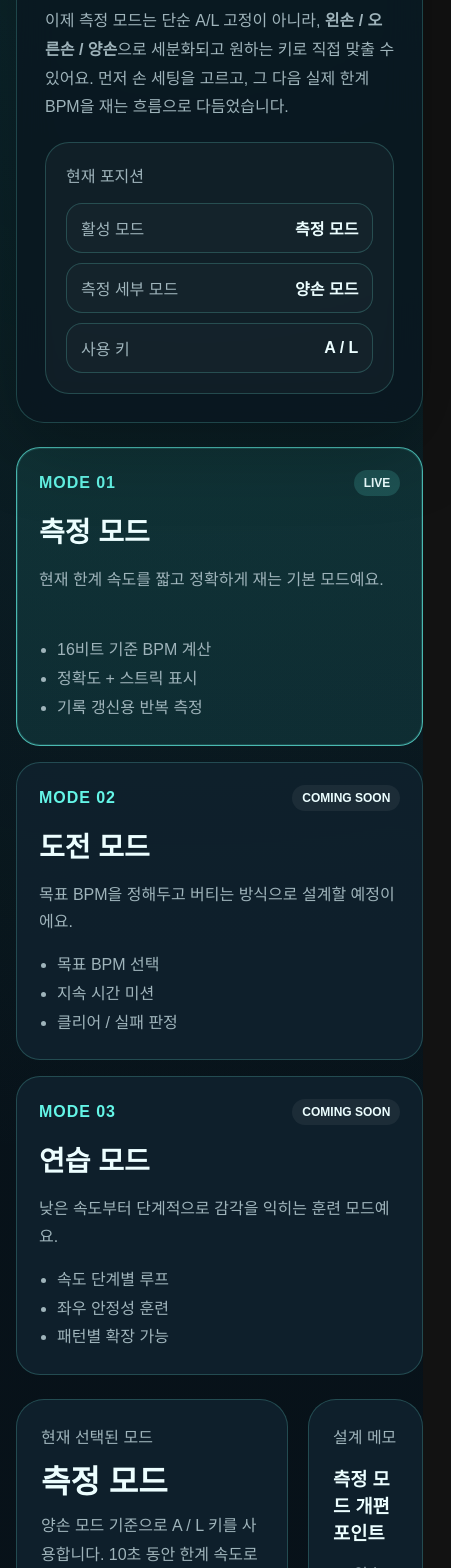
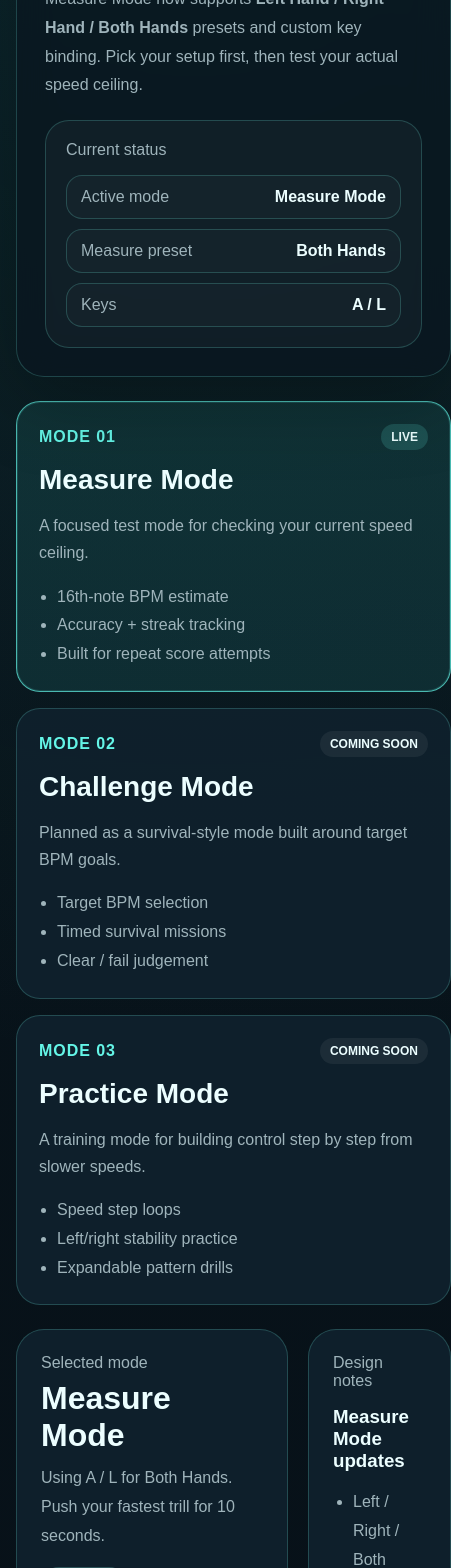
Before and after one commit to miku-agent/06_trill-lab, a Next.js app: page / in a window 390 px wide. Shown: the part 200-1768 px from the top of the page, 451 px wide, since content can reach past the window. Built offline with nearby package versions, Linux system fonts and the light colour scheme.

Commit message:
feat: add english key capture ui

```diff
--- a/src/app/page.tsx
+++ b/src/app/page.tsx
@@ -38,46 +38,46 @@ const MODE_CARDS: ModeCard[] = [
   {
     key: "measure",
     eyebrow: "MODE 01",
-    title: "측정 모드",
-    description: "현재 한계 속도를 짧고 정확하게 재는 기본 모드예요.",
+    title: "Measure Mode",
+    description: "A focused test mode for checking your current speed ceiling.",
     status: "LIVE",
-    bullets: ["16비트 기준 BPM 계산", "정확도 + 스트릭 표시", "기록 갱신용 반복 측정"],
+    bullets: ["16th-note BPM estimate", "Accuracy + streak tracking", "Built for repeat score attempts"],
   },
   {
     key: "challenge",
     eyebrow: "MODE 02",
-    title: "도전 모드",
-    description: "목표 BPM을 정해두고 버티는 방식으로 설계할 예정이에요.",
+    title: "Challenge Mode",
+    description: "Planned as a survival-style mode built around target BPM goals.",
     status: "COMING SOON",
-    bullets: ["목표 BPM 선택", "지속 시간 미션", "클리어 / 실패 판정"],
+    bullets: ["Target BPM selection", "Timed survival missions", "Clear / fail judgement"],
   },
   {
     key: "practice",
     eyebrow: "MODE 03",
-    title: "연습 모드",
-    description: "낮은 속도부터 단계적으로 감각을 익히는 훈련 모드예요.",
+    title: "Practice Mode",
+    description: "A training mode for building control step by step from slower speeds.",
     status: "COMING SOON",
-    bullets: ["속도 단계별 루프", "좌우 안정성 훈련", "패턴별 확장 가능"],
+    bullets: ["Speed step loops", "Left/right stability practice", "Expandable pattern drills"],
   },
 ];
 
 const MEASURE_PRESETS: MeasurePreset[] = [
   {
     key: "left",
-    title: "왼손 모드",
-    description: "왼손 두 키로 한손 트릴을 측정해요.",
+    title: "Left Hand",
+    description: "Measure a one-hand trill using two left-hand keys.",
     defaultKeys: ["A", "S"],
   },
   {
     key: "right",
-    title: "오른손 모드",
-    description: "오른손 두 키로 한손 트릴을 측정해요.",
+    title: "Right Hand",
+    description: "Measure a one-hand trill using two right-hand keys.",
     defaultKeys: ["K", "L"],
   },
   {
     key: "both",
-    title: "양손 모드",
-    description: "좌/우 손 분리 키로 일반적인 교대 트릴을 측정해요.",
+    title: "Both Hands",
+    description: "Measure a standard alternating trill with split left/right keys.",
     defaultKeys: ["A", "L"],
   },
 ];
@@ -87,7 +87,20 @@ function formatPercent(value: number) {
 }
 
 function normalizeKey(value: string) {
-  return value.trim().slice(0, 1).toUpperCase();
+  if (value === " ") return "SPACE";
+  if (value === "Escape") return "ESC";
+  if (value === "ArrowUp") return "↑";
+  if (value === "ArrowDown") return "↓";
+  if (value === "ArrowLeft") return "←";
+  if (value === "ArrowRight") return "→";
+  if (value === "Control") return "CTRL";
+  if (value === "Shift") return "SHIFT";
+  if (value === "Alt") return "ALT";
+  if (value === "Meta") return "CMD";
+  if (value === "Enter") return "ENTER";
+  if (value === "Tab") return "TAB";
+  if (value === "Backspace") return "BACKSPACE";
+  return value.trim().toUpperCase();
 }
 
 function getPresetConfig(variant: MeasureVariant) {
@@ -123,32 +136,32 @@ export default function HomePage() {
 
   const helperText = useMemo(() => {
     if (selectedMode !== "measure") {
-      return "이 모드는 아직 레이아웃만 잡혀 있어요. 먼저 측정 모드로 감을 확인해보세요.";
+      return "This mode is still a layout stub. Try Measure Mode first.";
     }
 
     if (keyCaptureTarget) {
       return keyCaptureTarget === "primary"
-        ? "첫 번째 키를 기다리는 중이에요. 원하는 키를 하나 눌러주세요."
-        : "두 번째 키를 기다리는 중이에요. 원하는 키를 하나 눌러주세요.";
+        ? "Listening for the primary key. Press any key now. Press ESC to cancel."
+        : "Listening for the secondary key. Press any key now. Press ESC to cancel.";
     }
 
     if (!hasValidKeyConfig) {
-      return "서로 다른 두 키를 설정해야 측정을 시작할 수 있어요.";
+      return "Choose two different keys before starting the test.";
     }
 
     if (sessionState === "countdown") {
-      return `준비... ${countdownLeft}초 후 측정 시작`;
+      return `Get ready... starting in ${countdownLeft}`;
     }
 
     if (sessionState === "running") {
-      return `${configuredKeys[0]} 와 ${configuredKeys[1]} 키만 사용해서 정확히 번갈아 누르세요.`;
+      return `Use only ${configuredKeys[0]} and ${configuredKeys[1]}, alternating as cleanly as possible.`;
     }
 
     if (result) {
-      return "같은 키 반복은 invalid 처리돼요. 정확도를 유지하면서 BPM을 끌어올리는 게 핵심이에요.";
+      return "Repeating the same key counts as invalid. Push speed without losing accuracy.";
     }
 
-    return `${activePreset.title} 기준으로 ${configuredKeys[0]} / ${configuredKeys[1]} 키를 사용합니다. 10초 동안 한계 속도로 트릴을 쳐보세요.`;
+    return `Using ${configuredKeys[0]} / ${configuredKeys[1]} for ${activePreset.title}. Push your fastest trill for 10 seconds.`;
   }, [activePreset.title, configuredKeys, countdownLeft, hasValidKeyConfig, keyCaptureTarget, result, selectedMode, sessionState]);
 
   const finishRun = useCallback(() => {
@@ -187,9 +200,7 @@ export default function HomePage() {
   }, []);
 
   useEffect(() => {
-    if (sessionState !== "countdown") {
-      return;
-    }
+    if (sessionState !== "countdown") return;
 
     const timer = window.setTimeout(() => {
       if (countdownLeft <= 1) {
@@ -199,7 +210,6 @@ export default function HomePage() {
         runningRef.current = true;
         return;
       }
-
       setCountdownLeft((current) => current - 1);
     }, 1000);
 
@@ -207,21 +217,15 @@ export default function HomePage() {
   }, [countdownLeft, sessionState]);
 
   useEffect(() => {
-    if (sessionState !== "running") {
-      return;
-    }
+    if (sessionState !== "running") return;
 
     const interval = window.setInterval(() => {
-      if (!deadlineRef.current) {
-        return;
-      }
-
+      if (!deadlineRef.current) return;
       const remainingMs = deadlineRef.current - Date.now();
       if (remainingMs <= 0) {
         finishRun();
         return;
       }
-
       setTimeLeft(Number((remainingMs / 1000).toFixed(1)));
     }, 50);
 
@@ -230,20 +234,16 @@ export default function HomePage() {
 
   useEffect(() => {
     const onKeyDown = (event: KeyboardEvent) => {
-      const pressedKey = normalizeKey(event.key);
-      if (!pressedKey) {
-        return;
-      }
-
       if (keyCaptureTarget) {
         event.preventDefault();
-
-        if (keyCaptureTarget === "primary") {
-          setPrimaryKey(pressedKey);
-        } else {
-          setSecondaryKey(pressedKey);
+        if (event.key === "Escape") {
+          setKeyCaptureTarget(null);
+          return;
         }
-
+        const pressedKey = normalizeKey(event.key);
+        if (!pressedKey) return;
+        if (keyCaptureTarget === "primary") setPrimaryKey(pressedKey);
+        else setSecondaryKey(pressedKey);
         setKeyCaptureTarget(null);
         runningRef.current = false;
         deadlineRef.current = null;
@@ -252,9 +252,9 @@ export default function HomePage() {
         return;
       }
 
-      if (!runningRef.current || !hasValidKeyConfig || !configuredKeys.includes(pressedKey)) {
-        return;
-      }
+      const pressedKey = normalizeKey(event.key);
+      if (!pressedKey) return;
+      if (!runningRef.current || !hasValidKeyConfig || !configuredKeys.includes(pressedKey)) return;
 
       event.preventDefault();
       setLatestInput(pressedKey);
@@ -291,10 +291,7 @@ export default function HomePage() {
   }, [configuredKeys, hasValidKeyConfig, keyCaptureTarget, lastAcceptedKey, resetStats]);
 
   function startRun() {
-    if (selectedMode !== "measure" || !hasValidKeyConfig) {
-      return;
-    }
-
+    if (selectedMode !== "measure" || !hasValidKeyConfig || keyCaptureTarget !== null) return;
     resetStats();
     setSessionState("countdown");
   }
@@ -328,12 +325,7 @@ export default function HomePage() {
     resetStats();
   }
 
-  const statusTone =
-    sessionState === "running"
-      ? "running"
-      : sessionState === "finished"
-        ? "finished"
-        : "idle";
+  const statusTone = sessionState === "running" ? "running" : sessionState === "finished" ? "finished" : "idle";
 
   return (
     <main style={{ padding: "32px 16px 80px" }}>
@@ -348,39 +340,21 @@ export default function HomePage() {
             boxShadow: "0 20px 80px rgba(0, 0, 0, 0.28)",
           }}
         >
-          <div
-            style={{
-              display: "grid",
-              gridTemplateColumns: "repeat(auto-fit, minmax(280px, 1fr))",
-              gap: 20,
-              alignItems: "end",
-            }}
-          >
+          <div style={{ display: "grid", gridTemplateColumns: "repeat(auto-fit, minmax(280px, 1fr))", gap: 20, alignItems: "end" }}>
             <div>
-              <p style={{ color: "var(--accent-strong)", margin: 0, fontWeight: 700, letterSpacing: "0.08em" }}>
-                TRILL LAB
-              </p>
-              <h1 style={{ fontSize: "clamp(2.2rem, 5vw, 4.5rem)", margin: "12px 0 14px" }}>
-                트릴을 재고, 버티고, 익히는 연습실
-              </h1>
+              <p style={{ color: "var(--accent-strong)", margin: 0, fontWeight: 700, letterSpacing: "0.08em" }}>TRILL LAB</p>
+              <h1 style={{ fontSize: "clamp(2.2rem, 5vw, 4.5rem)", margin: "12px 0 14px" }}>Measure it, hold it, train it</h1>
               <p style={{ color: "var(--muted)", margin: 0, lineHeight: 1.8, maxWidth: 680 }}>
-                이제 측정 모드는 단순 A/L 고정이 아니라, <strong>왼손 / 오른손 / 양손</strong>으로 세분화되고 원하는 키로 직접
-                맞출 수 있어요. 먼저 손 세팅을 고르고, 그 다음 실제 한계 BPM을 재는 흐름으로 다듬었습니다.
+                Measure Mode now supports <strong>Left Hand / Right Hand / Both Hands</strong> presets and custom key binding.
+                Pick your setup first, then test your actual speed ceiling.
               </p>
             </div>
-            <div
-              style={{
-                border: "1px solid var(--line)",
-                borderRadius: 24,
-                padding: 20,
-                background: "rgba(255,255,255,0.03)",
-              }}
-            >
-              <p style={{ marginTop: 0, color: "var(--muted)" }}>현재 포지션</p>
+            <div style={{ border: "1px solid var(--line)", borderRadius: 24, padding: 20, background: "rgba(255,255,255,0.03)" }}>
+              <p style={{ marginTop: 0, color: "var(--muted)" }}>Current status</p>
               <div style={{ display: "grid", gap: 10 }}>
-                <QuickStat label="활성 모드" value={selectedCard.title} />
-                <QuickStat label="측정 세부 모드" value={activePreset.title} />
-                <QuickStat label="사용 키" value={`${configuredKeys[0] || "_"} / ${configuredKeys[1] || "_"}`} />
+                <QuickStat label="Active mode" value={selectedCard.title} />
+                <QuickStat label="Measure preset" value={activePreset.title} />
+                <QuickStat label="Keys" value={`${configuredKeys[0] || "_"} / ${configuredKeys[1] || "_"}`} />
               </div>
             </div>
           </div>
@@ -389,7 +363,6 @@ export default function HomePage() {
         <section style={{ display: "grid", gridTemplateColumns: "repeat(auto-fit, minmax(240px, 1fr))", gap: 16 }}>
           {MODE_CARDS.map((card) => {
             const isActive = card.key === selectedMode;
-
             return (
               <button
                 key={card.key}
@@ -406,18 +379,8 @@ export default function HomePage() {
                 }}
               >
                 <div style={{ display: "flex", justifyContent: "space-between", gap: 12, alignItems: "center" }}>
-                  <span style={{ color: "var(--accent-strong)", fontWeight: 700, letterSpacing: "0.06em" }}>
-                    {card.eyebrow}
-                  </span>
-                  <span
-                    style={{
-                      borderRadius: 999,
-                      padding: "6px 10px",
-                      fontSize: 12,
-                      fontWeight: 700,
-                      background: isActive ? "rgba(100, 245, 231, 0.16)" : "rgba(255,255,255,0.06)",
-                    }}
-                  >
+                  <span style={{ color: "var(--accent-strong)", fontWeight: 700, letterSpacing: "0.06em" }}>{card.eyebrow}</span>
+                  <span style={{ borderRadius: 999, padding: "6px 10px", fontSize: 12, fontWeight: 700, background: isActive ? "rgba(100, 245, 231, 0.16)" : "rgba(255,255,255,0.06)" }}>
                     {card.status}
                   </span>
                 </div>
@@ -434,19 +397,10 @@ export default function HomePage() {
         </section>
 
         <section style={{ display: "grid", gridTemplateColumns: "1.3fr 0.9fr", gap: 20 }}>
-          <article
-            style={{
-              background: "var(--panel-strong)",
-              border: "1px solid var(--line)",
-              borderRadius: 28,
-              padding: 24,
-              display: "grid",
-              gap: 18,
-            }}
-          >
+          <article style={{ background: "var(--panel-strong)", border: "1px solid var(--line)", borderRadius: 28, padding: 24, display: "grid", gap: 18 }}>
             <div style={{ display: "flex", justifyContent: "space-between", gap: 16, alignItems: "start", flexWrap: "wrap" }}>
               <div>
-                <p style={{ color: "var(--muted)", margin: 0 }}>현재 선택된 모드</p>
+                <p style={{ color: "var(--muted)", margin: 0 }}>Selected mode</p>
                 <h3 style={{ margin: "8px 0 10px", fontSize: 32 }}>{selectedCard.title}</h3>
                 <p style={{ color: "var(--muted)", margin: 0, lineHeight: 1.8 }}>{helperText}</p>
               </div>
@@ -457,12 +411,7 @@ export default function HomePage() {
                   gap: 10,
                   borderRadius: 999,
                   padding: "8px 14px",
-                  background:
-                    statusTone === "running"
-                      ? "rgba(57, 197, 187, 0.14)"
-                      : statusTone === "finished"
-                        ? "rgba(100, 245, 231, 0.14)"
-                        : "rgba(255, 255, 255, 0.06)",
+                  background: statusTone === "running" ? "rgba(57, 197, 187, 0.14)" : statusTone === "finished" ? "rgba(100, 245, 231, 0.14)" : "rgba(255, 255, 255, 0.06)",
                   border: "1px solid var(--line)",
                   fontWeight: 700,
                   height: "fit-content",
@@ -476,28 +425,20 @@ export default function HomePage() {
                       ? `RUNNING ${timeLeft.toFixed(1)}s`
                       : sessionState === "finished"
                         ? "FINISHED"
-                        : "READY"}
+                        : keyCaptureTarget
+                          ? "LISTENING"
+                          : "READY"}
               </div>
             </div>
 
             {selectedMode === "measure" ? (
               <>
-                <div
-                  style={{
-                    borderRadius: 22,
-                    padding: 20,
-                    border: "1px solid var(--line)",
-                    background: "rgba(255,255,255,0.02)",
-                    display: "grid",
-                    gap: 18,
-                  }}
-                >
+                <div style={{ borderRadius: 22, padding: 20, border: "1px solid var(--line)", background: "rgba(255,255,255,0.02)", display: "grid", gap: 18 }}>
                   <div>
-                    <p style={{ color: "var(--muted)", marginTop: 0 }}>손 세부 모드</p>
+                    <p style={{ color: "var(--muted)", marginTop: 0 }}>Hand preset</p>
                     <div style={{ display: "grid", gridTemplateColumns: "repeat(auto-fit, minmax(180px, 1fr))", gap: 12 }}>
                       {MEASURE_PRESETS.map((preset) => {
                         const isActive = preset.key === measureVariant;
-
                         return (
                           <button
                             key={preset.key}
@@ -522,29 +463,27 @@ export default function HomePage() {
                   </div>
 
                   <div>
-                    <p style={{ color: "var(--muted)", marginTop: 0 }}>키 설정</p>
+                    <p style={{ color: "var(--muted)", marginTop: 0 }}>Key binding</p>
                     <div style={{ display: "grid", gridTemplateColumns: "repeat(auto-fit, minmax(180px, 1fr))", gap: 12 }}>
                       <KeySettingCard
-                        label="첫 번째 키"
+                        label="Primary key"
                         value={primaryKey}
-                        hint={measureVariant === "left" ? "예: A" : measureVariant === "right" ? "예: K" : "예: A"}
+                        hint={measureVariant === "left" ? "Example: A" : measureVariant === "right" ? "Example: K" : "Example: A"}
                         isCapturing={keyCaptureTarget === "primary"}
                         onStartCapture={() => beginKeyCapture("primary")}
                         disabled={sessionState === "countdown" || sessionState === "running"}
                       />
                       <KeySettingCard
-                        label="두 번째 키"
+                        label="Secondary key"
                         value={secondaryKey}
-                        hint={measureVariant === "left" ? "예: S" : measureVariant === "right" ? "예: L" : "예: L"}
+                        hint={measureVariant === "left" ? "Example: S" : measureVariant === "right" ? "Example: L" : "Example: L"}
                         isCapturing={keyCaptureTarget === "secondary"}
                         onStartCapture={() => beginKeyCapture("secondary")}
                         disabled={sessionState === "countdown" || sessionState === "running"}
                       />
                     </div>
                     <p style={{ color: hasValidKeyConfig ? "var(--muted)" : "var(--danger)", marginBottom: 0, marginTop: 12 }}>
-                      {hasValidKeyConfig
-                        ? `현재 ${configuredKeys[0]} / ${configuredKeys[1]} 조합으로 측정해요.`
-                        : "서로 다른 두 키를 입력해야 측정을 시작할 수 있어요."}
+                      {hasValidKeyConfig ? `Current setup: ${configuredKeys[0]} / ${configuredKeys[1]}.` : "Choose two different keys before starting."}
                     </p>
                   </div>
                 </div>
@@ -564,91 +503,60 @@ export default function HomePage() {
                       opacity: hasValidKeyConfig ? 1 : 0.5,
                     }}
                   >
-                    {result ? "다시 측정하기" : "측정 시작"}
+                    {result ? "Run again" : "Start test"}
                   </button>
                 </div>
 
                 <div style={{ display: "grid", gridTemplateColumns: "repeat(auto-fit, minmax(180px, 1fr))", gap: 12 }}>
-                  <Stat label="마지막 입력" value={latestInput} />
-                  <Stat label="유효 입력" value={String(validHits)} />
-                  <Stat label="무효 입력" value={String(invalidHits)} />
-                  <Stat label="현재 스트릭" value={String(currentStreak)} />
-                  <Stat label="최대 스트릭" value={String(peakStreak)} />
+                  <Stat label="Last input" value={latestInput} />
+                  <Stat label="Valid hits" value={String(validHits)} />
+                  <Stat label="Invalid hits" value={String(invalidHits)} />
+                  <Stat label="Current streak" value={String(currentStreak)} />
+                  <Stat label="Best streak" value={String(peakStreak)} />
                 </div>
 
-                <div
-                  style={{
-                    borderRadius: 22,
-                    padding: 20,
-                    border: "1px solid var(--line)",
-                    background: "rgba(255,255,255,0.02)",
-                  }}
-                >
-                  <p style={{ color: "var(--muted)", marginTop: 0 }}>결과</p>
+                <div style={{ borderRadius: 22, padding: 20, border: "1px solid var(--line)", background: "rgba(255,255,255,0.02)" }}>
+                  <p style={{ color: "var(--muted)", marginTop: 0 }}>Result</p>
                   <h2 style={{ margin: "0 0 8px", fontSize: "clamp(1.8rem, 4vw, 3rem)" }}>
-                    {result ? `현재 기록: 16비트 트릴 기준 ${result.bpm} BPM` : "아직 기록이 없어요"}
+                    {result ? `Current result: ${result.bpm} BPM (16th-note trill)` : "No result yet"}
                   </h2>
                   <p style={{ color: "var(--muted)", marginBottom: 0 }}>
                     {result
-                      ? `${activePreset.title} · ${configuredKeys[0]} / ${configuredKeys[1]} · 정확도 ${formatPercent(result.accuracy)} · 유효 ${result.validHits} · 무효 ${result.invalidHits} · 최대 스트릭 ${result.peakStreak}`
-                      : "측정이 끝나면 BPM / 정확도 / 스트릭이 함께 표시됩니다."}
+                      ? `${activePreset.title} · ${configuredKeys[0]} / ${configuredKeys[1]} · Accuracy ${formatPercent(result.accuracy)} · Valid ${result.validHits} · Invalid ${result.invalidHits} · Best streak ${result.peakStreak}`
+                      : "BPM, accuracy, and streak stats will appear after the run."}
                   </p>
                 </div>
               </>
             ) : (
-              <div
-                style={{
-                  borderRadius: 22,
-                  padding: 24,
-                  border: "1px dashed var(--line)",
-                  background: "rgba(255,255,255,0.02)",
-                  color: "var(--muted)",
-                  lineHeight: 1.8,
-                }}
-              >
+              <div style={{ borderRadius: 22, padding: 24, border: "1px dashed var(--line)", background: "rgba(255,255,255,0.02)", color: "var(--muted)", lineHeight: 1.8 }}>
                 <strong style={{ color: "var(--text)" }}>{selectedCard.title}</strong>
                 <p style={{ marginBottom: 0 }}>
-                  여기에는 각 모드 전용 플레이 UI가 들어갈 예정이에요. 지금은 전체 제품 구조를 먼저 맞추기 위해
-                  카드형 선택 영역 + 메인 플레이 패널 + 우측 보조 패널 레이아웃을 먼저 잡아둔 상태예요.
+                  Each mode will get its own dedicated play UI here. For now, the product structure comes first: mode cards, the main play panel,
+                  and a supporting side panel.
                 </p>
               </div>
             )}
           </article>
 
           <aside style={{ display: "grid", gap: 20 }}>
-            <article
-              style={{
-                background: "var(--panel-strong)",
-                border: "1px solid var(--line)",
-                borderRadius: 28,
-                padding: 24,
-              }}
-            >
-              <p style={{ color: "var(--muted)", marginTop: 0 }}>설계 메모</p>
-              <h3 style={{ margin: "8px 0 14px" }}>측정 모드 개편 포인트</h3>
+            <article style={{ background: "var(--panel-strong)", border: "1px solid var(--line)", borderRadius: 28, padding: 24 }}>
+              <p style={{ color: "var(--muted)", marginTop: 0 }}>Design notes</p>
+              <h3 style={{ margin: "8px 0 14px" }}>Measure Mode updates</h3>
               <ul style={{ paddingLeft: 20, color: "var(--muted)", lineHeight: 1.8, marginBottom: 0 }}>
-                <li>왼손 / 오른손 / 양손을 독립 preset으로 분리</li>
-                <li>preset 선택 후 원하는 키를 눌러 즉시 바인딩 가능</li>
-                <li>입력 키가 겹치면 측정 시작 비활성화</li>
-                <li>이후 도전/연습 모드도 같은 키 세팅 구조를 재사용 가능</li>
+                <li>Left / Right / Both Hands are split into separate presets</li>
+                <li>After choosing a preset, press any key to bind instantly</li>
+                <li>The start button is disabled when both keys are the same</li>
+                <li>The same binding flow can be reused for Challenge and Practice Mode later</li>
               </ul>
             </article>
 
-            <article
-              style={{
-                background: "var(--panel-strong)",
-                border: "1px solid var(--line)",
-                borderRadius: 28,
-                padding: 24,
-                color: "var(--muted)",
-              }}
-            >
-              <p style={{ color: "var(--muted)", marginTop: 0 }}>측정 규칙</p>
+            <article style={{ background: "var(--panel-strong)", border: "1px solid var(--line)", borderRadius: 28, padding: 24, color: "var(--muted)" }}>
+              <p style={{ color: "var(--muted)", marginTop: 0 }}>Rules</p>
               <ul style={{ paddingLeft: 20, marginBottom: 0, lineHeight: 1.8 }}>
-                <li>설정한 두 키만 측정합니다.</li>
-                <li>반드시 두 키를 번갈아 입력해야 valid hit로 인정됩니다.</li>
-                <li>같은 키를 연속으로 누르면 invalid hit로 기록되고 스트릭이 끊깁니다.</li>
-                <li>키 설정을 바꾸면 현재 세션은 초기화돼요.</li>
+                <li>Only the two selected keys are counted.</li>
+                <li>You must alternate between them for a valid hit.</li>
+                <li>Repeating the same key becomes an invalid hit and breaks the streak.</li>
+                <li>Changing a key binding resets the current session.</li>
               </ul>
             </article>
           </aside>
@@ -660,16 +568,7 @@ export default function HomePage() {
 
 function Stat({ label, value }: { label: string; value: string }) {
   return (
-    <div
-      style={{
-        display: "grid",
-        gap: 8,
-        padding: "14px 16px",
-        borderRadius: 16,
-        border: "1px solid var(--line)",
-        background: "rgba(255, 255, 255, 0.02)",
-      }}
-    >
+    <div style={{ display: "grid", gap: 8, padding: "14px 16px", borderRadius: 16, border: "1px solid var(--line)", background: "rgba(255, 255, 255, 0.02)" }}>
       <span style={{ color: "var(--muted)", fontSize: 14 }}>{label}</span>
       <strong style={{ fontSize: 22 }}>{value}</strong>
     </div>
@@ -678,18 +577,7 @@ function Stat({ label, value }: { label: string; value: string }) {
 
 function QuickStat({ label, value }: { label: string; value: string }) {
   return (
-    <div
-      style={{
-        display: "flex",
-        justifyContent: "space-between",
-        gap: 12,
-        alignItems: "center",
-        padding: "12px 14px",
-        borderRadius: 16,
-        border: "1px solid var(--line)",
-        background: "rgba(255,255,255,0.02)",
-      }}
-    >
+    <div style={{ display: "flex", justifyContent: "space-between", gap: 12, alignItems: "center", padding: "12px 14px", borderRadius: 16, border: "1px solid var(--line)", background: "rgba(255,255,255,0.02)" }}>
       <span style={{ color: "var(--muted)" }}>{label}</span>
       <strong>{value}</strong>
     </div>
@@ -737,7 +625,7 @@ function KeySettingCard({
           alignItems: "center",
         }}
       >
-        {value || "-"}
+        {normalizeKey(value) || "-"}
       </div>
       <button
         type="button"
@@ -754,10 +642,10 @@ function KeySettingCard({
           opacity: disabled ? 0.5 : 1,
         }}
       >
-        {isCapturing ? "아무 키나 눌러주세요..." : "키 변경하기"}
+        {isCapturing ? "Press any key..." : "Change key"}
       </button>
       <span style={{ color: "var(--muted)", fontSize: 13 }}>
-        {isCapturing ? "다음 키 입력을 바로 이 슬롯에 저장해요." : hint}
+        {isCapturing ? "The next key press will be saved to this slot. Press ESC to cancel." : hint}
       </span>
     </div>
   );
```
